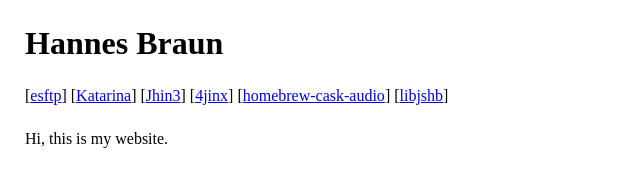
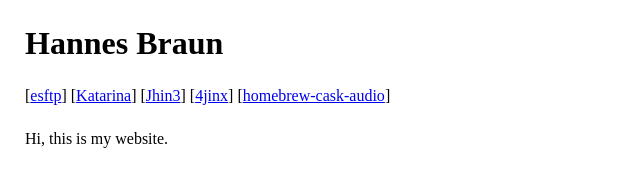
Before and after one commit to hannesbraun/hannesbraun.github.io, a plain HTML site: page index.html in a window 1280 px wide. Shown: the full height of the page, 0-640 px from the left. Drawn offline with Linux system fonts and the light colour scheme.

Commit message:
Oops, libjshb is not public yet

```diff
--- a/index.html
+++ b/index.html
@@ -23,7 +23,6 @@
       [<a href="https://github.com/hannesbraun/Jhin3">Jhin3</a>]
       [<a href="https://github.com/hannesbraun/4jinx">4jinx</a>]
       [<a href="https://github.com/hannesbraun/homebrew-cask-audio">homebrew-cask-audio</a>]
-      [<a href="https://github.com/hannesbraun/libjshb">libjshb</a>]
    </nav>
 
    <section>
```
